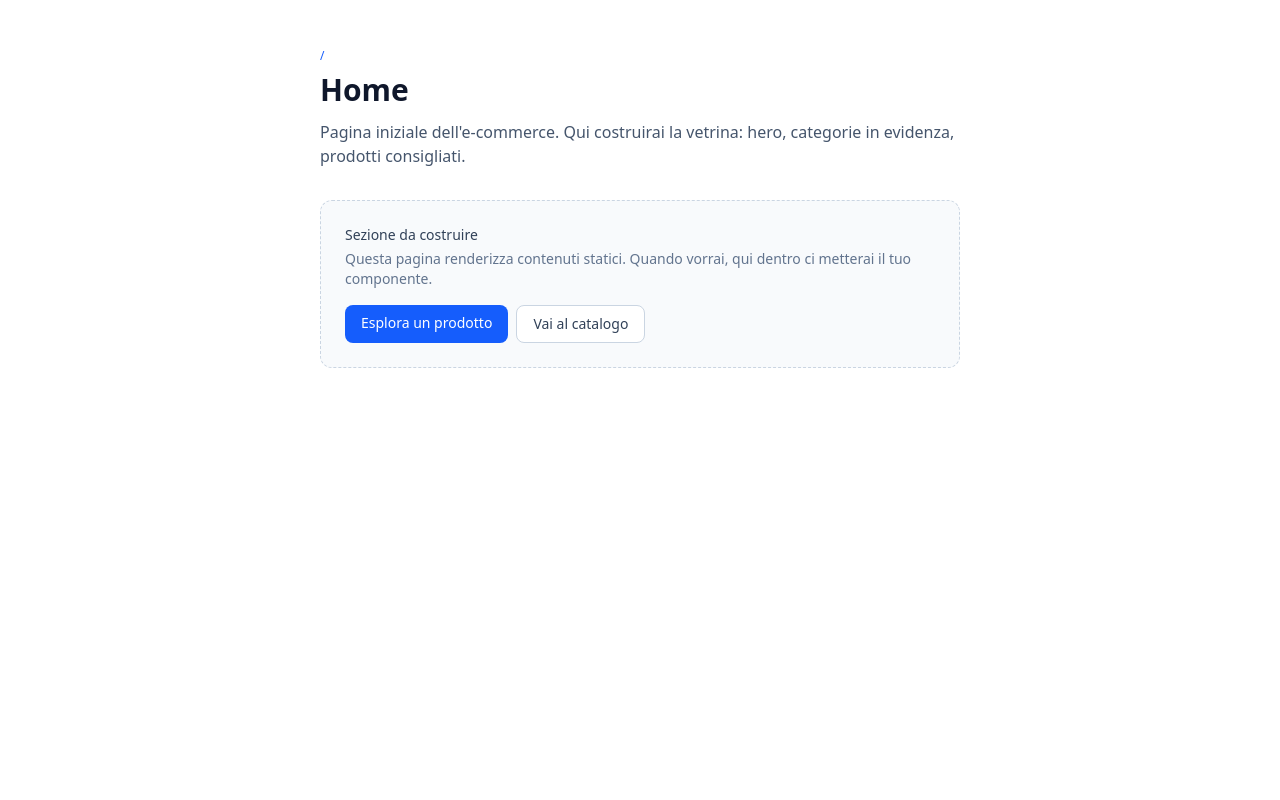
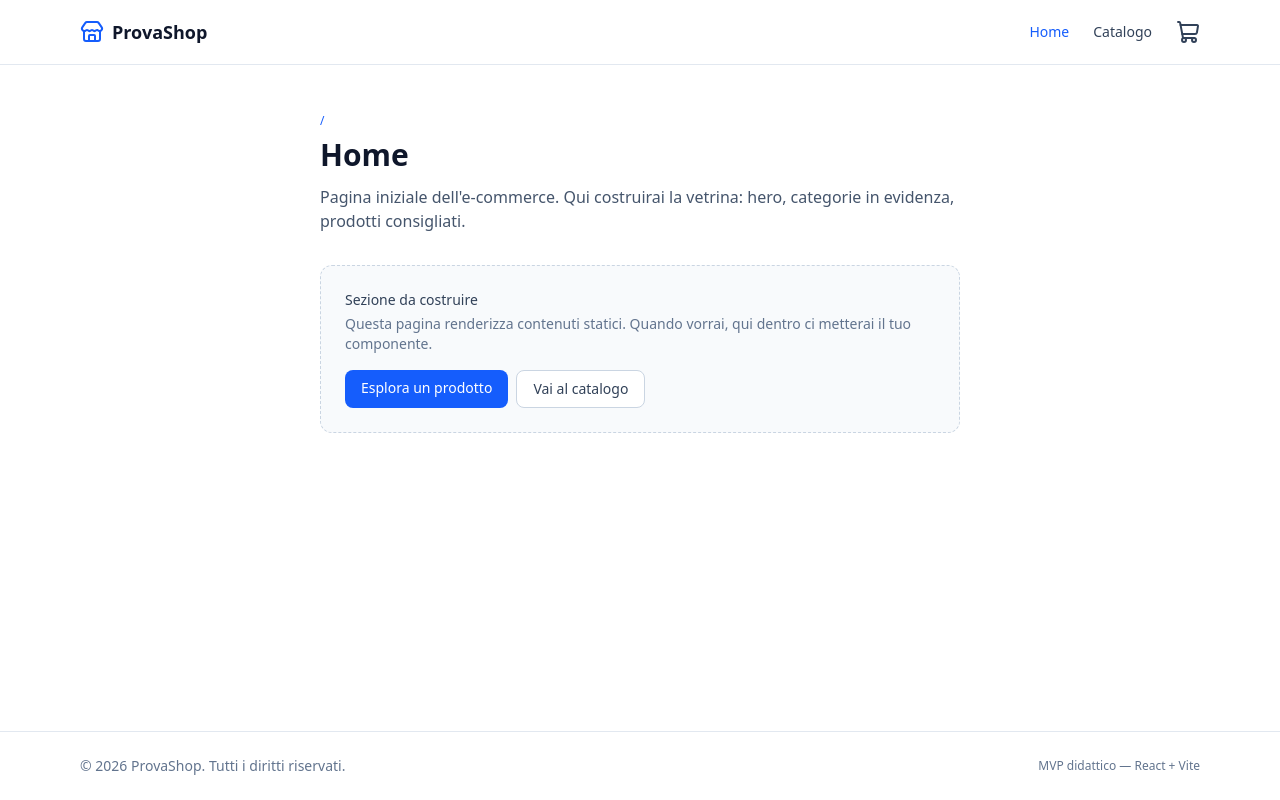
Before and after one commit to FrancescoProcacc1/react-prova-ecommerce, a React (Vite) app: page / in a window 1280 px wide. Built offline with nearby package versions, Linux system fonts and the light colour scheme.

Commit message:
Add lucide-react e layout shell (Header + Footer)
- lucide-react installato
- src/components/layout/Header.jsx: logo + nav + badge carrello reattivo
- src/components/layout/Footer.jsx: footer minimale
- App.jsx: integra Header e Footer intorno a <Outlet />"

```diff
--- a/package.json
+++ b/package.json
@@ -13,6 +13,7 @@
   },
   "dependencies": {
     "@tanstack/react-query": "^5.103.1",
+    "lucide-react": "^1.47.0",
     "react": "^19.2.8",
     "react-dom": "^19.2.8",
     "react-router-dom": "^7.18.4",
--- a/src/App.jsx
+++ b/src/App.jsx
@@ -1,11 +1,15 @@
 import { Outlet, ScrollRestoration } from 'react-router-dom';
+import Header from './components/layout/Header';
+import Footer from './components/layout/Footer';
 
 export default function App() {
   return (
-    <div className="min-h-screen flex flex-col">
+    <div className="flex min-h-screen flex-col">
+      <Header />
       <main className="flex-1">
         <Outlet />
       </main>
+      <Footer />
       <ScrollRestoration />
     </div>
   );
--- /dev/null
+++ b/src/components/layout/Footer.jsx
@@ -0,0 +1,10 @@
+export default function Footer() {
+    return (
+        <footer className="mt-auto border-t border-slate-200 bg-white">
+            <div className="mx-auto flex max-w-6xl flex-col items-center justify-between gap-2 px-4 py-6 text-sm text-slate-500 sm:flex-row">
+                <p>&copy; {new Date().getFullYear()} ProvaShop. Tutti i diritti riservati.</p>
+                <p className="text-xs">MVP didattico — React + Vite</p>
+            </div>
+        </footer>
+    );
+}
--- /dev/null
+++ b/src/components/layout/Header.jsx
@@ -0,0 +1,34 @@
+import { Link, NavLink } from 'react-router-dom';
+import { ShoppingCart, Store } from 'lucide-react';
+import { useCartStore } from '../../store/cartStore';
+
+const linkClass = ({ isActive }) =>
+    `text-sm font-medium transition ${isActive ? 'text-blue-600' : 'text-slate-700 hover:text-blue-600'
+    }`;
+
+export default function Header() {
+    const count = useCartStore((s) => s.getCount());
+
+    return (
+        <header className="sticky top-0 z-30 border-b border-slate-200 bg-white/80 backdrop-blur">
+            <div className="mx-auto flex h-16 max-w-6xl items-center justify-between px-4">
+                <Link to="/" className="flex items-center gap-2 text-slate-900">
+                    <Store className="h-6 w-6 text-blue-600" />
+                    <span className="text-lg font-bold">ProvaShop</span>
+                </Link>
+                <nav className="flex items-center gap-6">
+                    <NavLink to="/" end className={linkClass}>Home</NavLink>
+                    <NavLink to="/catalog" className={linkClass}>Catalogo</NavLink>
+                    <NavLink to="/cart" className="relative" aria-label="Carrello">
+                        <ShoppingCart className="h-6 w-6 text-slate-700 hover:text-blue-600" />
+                        {count > 0 && (
+                            <span className="absolute -right-2 -top-2 flex h-5 min-w-5 items-center justify-center rounded-full bg-blue-600 px-1 text-xs font-bold text-white">
+                                {count}
+                            </span>
+                        )}
+                    </NavLink>
+                </nav>
+            </div>
+        </header>
+    );
+}
```
Also changed, not shown: 1 other file (tests, documents, lock files or other folders).
